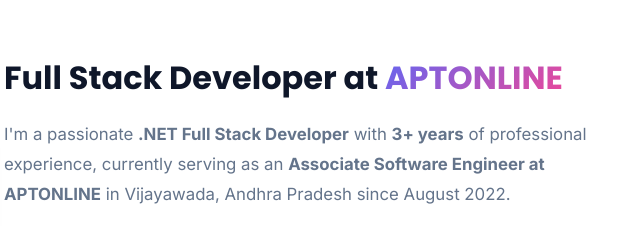
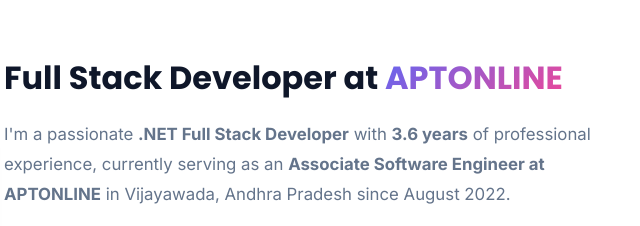
Before and after one commit to Chandu97Git/portfolio-website, a plain HTML site: page index.html in a window 1280 px wide. Shown: the part 1314-1540 px from the top of the page, 563-1203 px from the left. Drawn offline with nearby package versions, Linux system fonts and the light colour scheme.

Commit message:
Update index.html

```diff
--- a/index.html
+++ b/index.html
@@ -193,7 +193,7 @@
                     <div class="about-content">
                         <h3 class="about-heading">Full Stack Developer at <span class="text-gradient">APTONLINE</span></h3>
                         <p class="about-text">
-                            I'm a passionate <strong>.NET Full Stack Developer</strong> with <strong>3+ years</strong> of
+                            I'm a passionate <strong>.NET Full Stack Developer</strong> with <strong>3.6 years</strong> of
                             professional experience, currently serving as an <strong>Associate Software Engineer at APTONLINE</strong>
                             in Vijayawada, Andhra Pradesh since August 2022.
                         </p>
```
